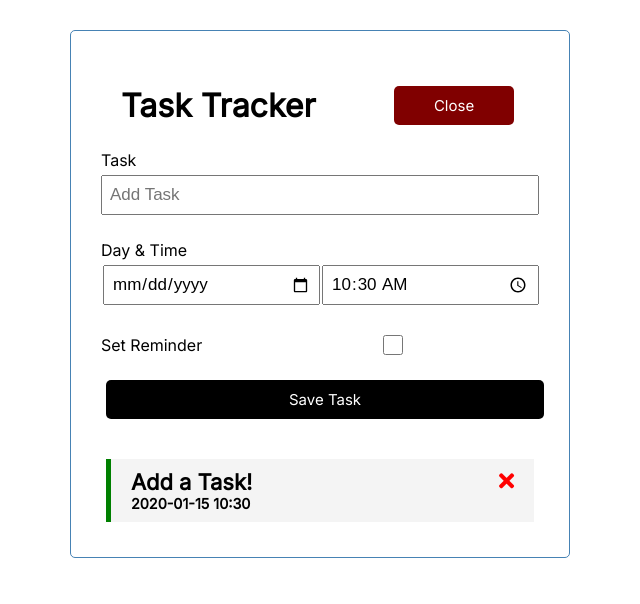
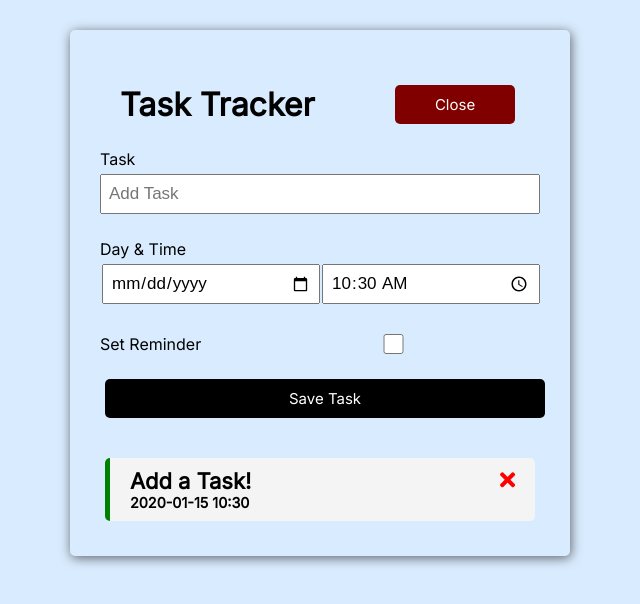
Before and after one commit to nandanv2702/vue-task-tracker, a Vue app: page / in a window 1280 px wide. Both pictures are taken after typing "2020-01-15", "10:30" into the empty fields and a click on the input "Save Task". Shown: the top 604 px of the page, without its empty margins (320-960 px from the left). Built offline with nearby package versions, Linux system fonts and the light colour scheme.

Commit message:
initial notification support

```diff
--- a/src/App.vue
+++ b/src/App.vue
@@ -55,8 +55,27 @@ export default {
          this.tasks = []
          this.toggleShowAddTask()
     } else {
-      this.tasks = JSON.parse(localStorage.getItem("todoItems"))
+      if(localStorage.getItem("todoItems")){
+        this.tasks = JSON.parse(localStorage.getItem("todoItems"))
+      } else {
+        this.tasks = []
+        this.toggleShowAddTask()
+      }
+
     }
+
+    if(typeof(Notification) !== undefined){
+        if("Notification" in window === true){
+          Notification.requestPermission().then(permission => {
+            if(permission){
+              let title = "Welcome to Task Tracker!"
+              let text = "We'll send notifications to remind you to complete your tasks :)"
+              new Notification(title, {body: text})
+            }
+          })
+      }
+    }
+
   }
 }
 </script>
@@ -70,16 +89,16 @@ export default {
 }
 body {
   font-family: 'Inter', sans-serif;
+  background-color: rgba(217,236,255);
 }
 .container {
   max-width: 500px;
   margin: 30px auto;
   overflow: auto;
   min-height: 300px;
-  border: 1px solid steelblue;
   padding: 30px;
   border-radius: 5px;
-  box-shadow: #000 10px;
+  box-shadow: 1px 2px 12px #606266;
 }
 .btn {
   display: inline-block;
--- a/src/components/Task.vue
+++ b/src/components/Task.vue
@@ -31,6 +31,7 @@
   margin: 5px;
   padding: 10px 20px;
   cursor: pointer;
+  border-radius: 5px;
 }
 .task.reminder {
   border-left: 5px solid green;
```
